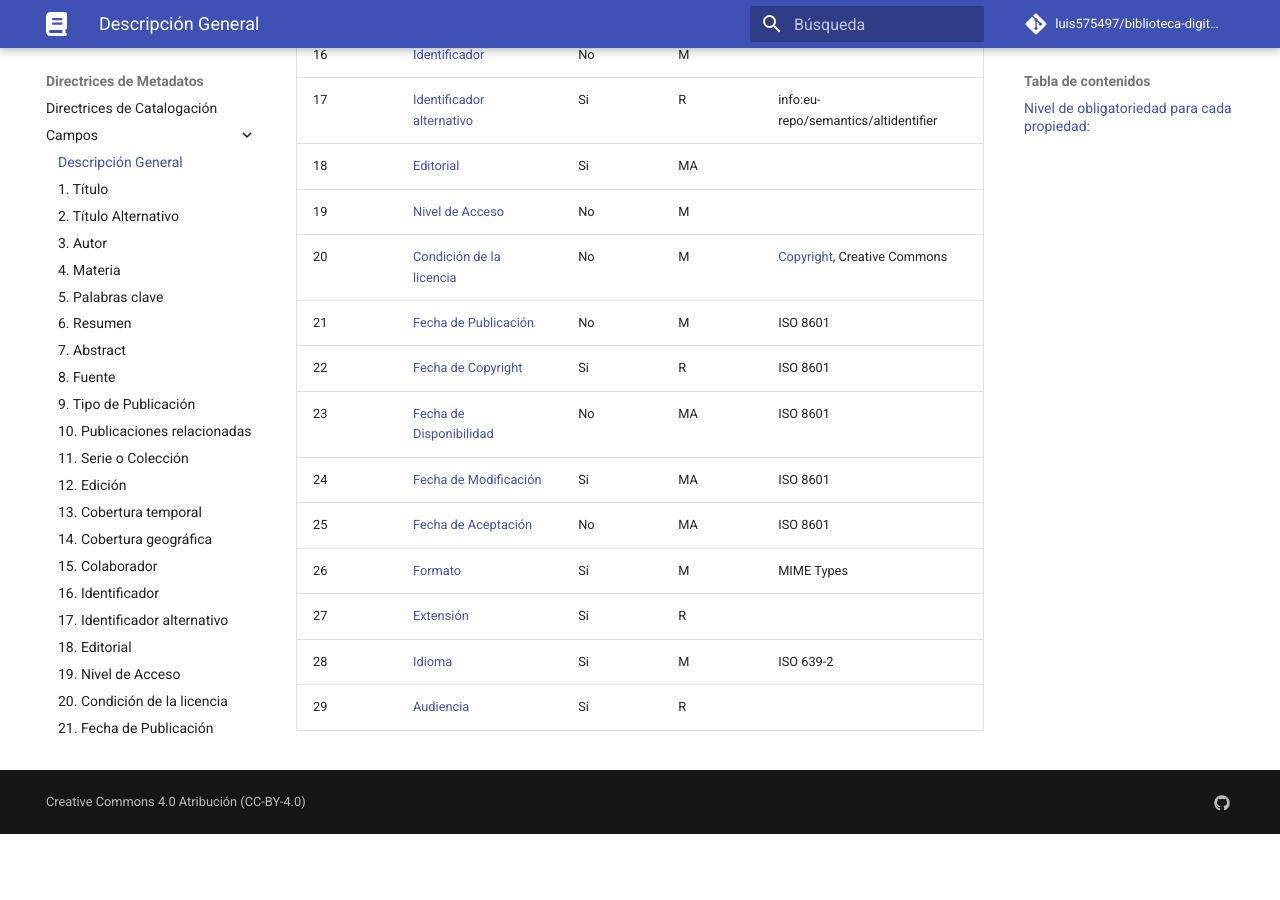
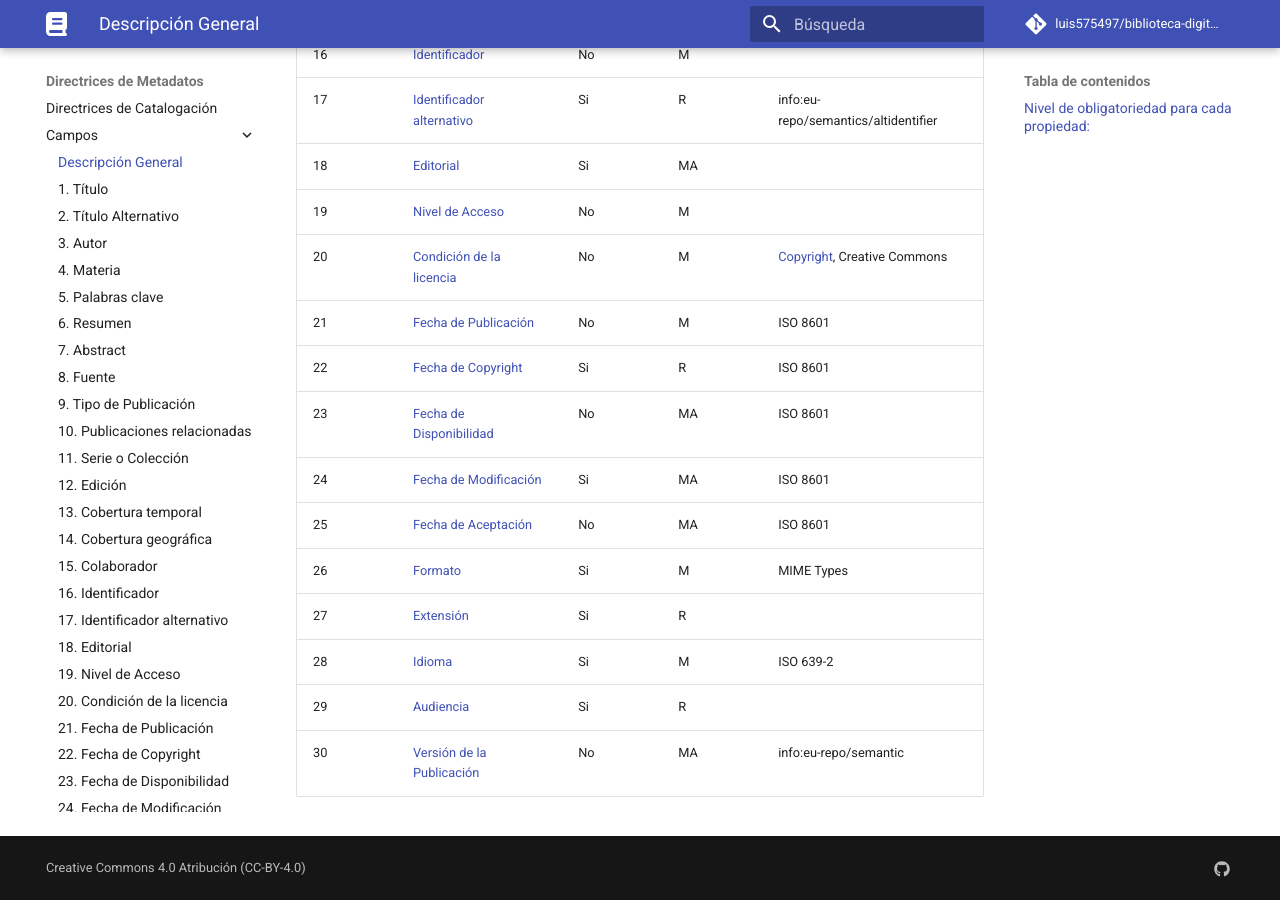
Before and after one commit to luis575497/biblioteca-digital-docs, an MkDocs documentation site: the page built from docs/metadatos/campos.md, in a window 1280 px wide and 900 px high, scrolled down 1489 px. Built offline with MkDocs 1.6.1 and Material for MkDocs 9.7.7, drawn with Linux system fonts in a browser that asks for light colours; comment, search, counter and statistics services are not loaded; the version menu is left out; before the commit the page ends 2323 px from its top, so only the background shows below that.

Commit message:
Update campos.md

```diff
--- a/docs/metadatos/campos.md
+++ b/docs/metadatos/campos.md
@@ -47,4 +47,5 @@
 |26   | [Formato](formato.md)                   | Si        | M   | MIME Types                       |
 |27   | [Extensión](paginas.md)                 | Si        | R   |                                  |
 |28   | [Idioma](idioma.md)                     | Si        | M   | ISO 639-2                                 |
-|29   | [Audiencia](audiencia.md)               | Si        | R   |                         |
+|29   | [Audiencia](audiencia.md)               | Si        | R   |                                           |
+|30   | [Versión de la Publicación](version.md) | No        | MA  | info:eu-repo/semantic                     |
```
